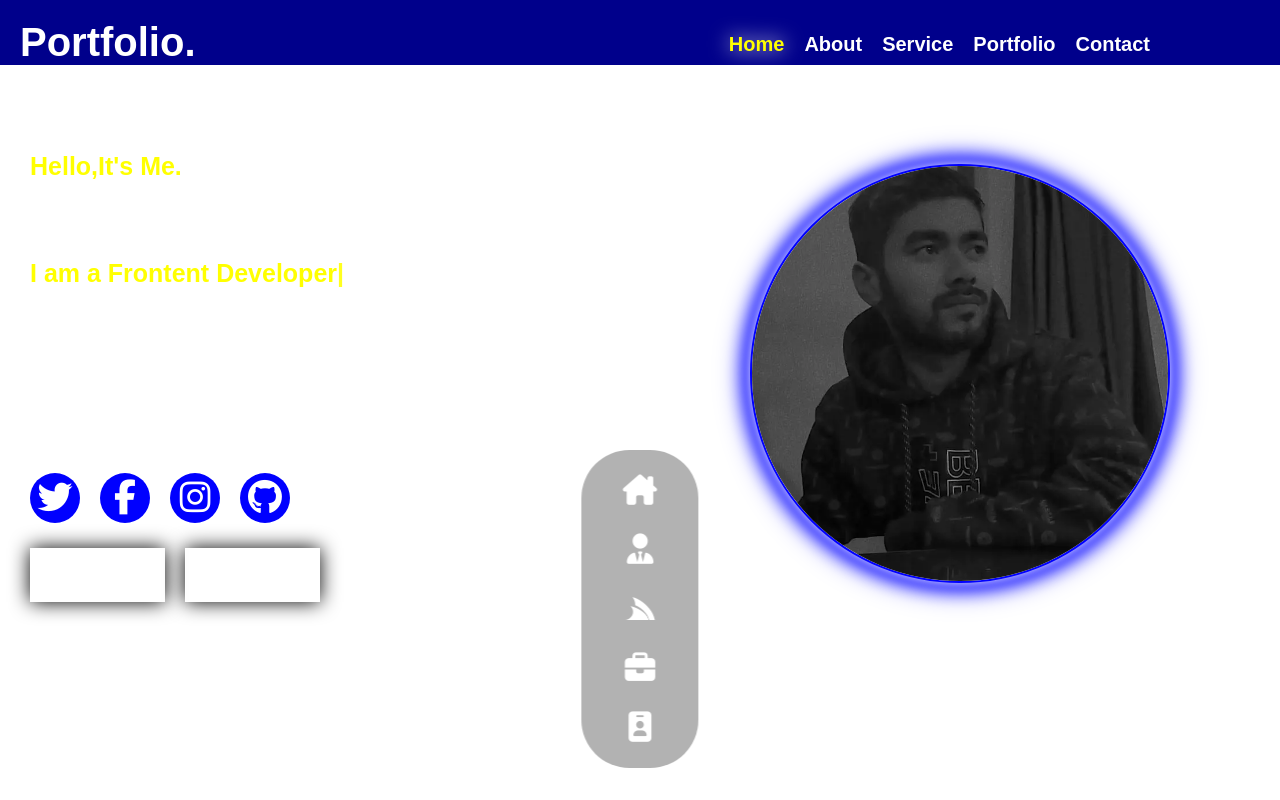
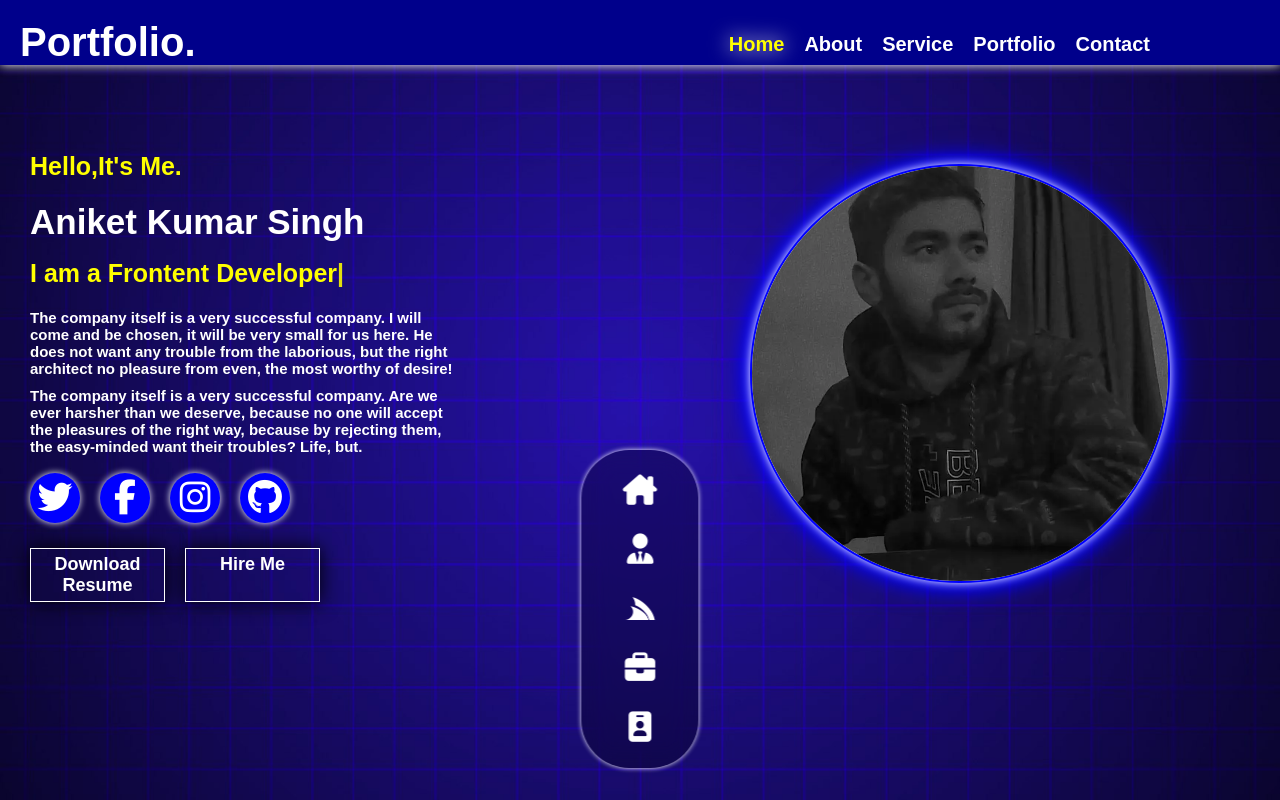
Before and after one commit to aniket-sanju/portfolio, a plain HTML site: page index.html in a window 1280 px wide. Drawn offline with nearby package versions, Linux system fonts and the light colour scheme.

Commit message:
Update style.css

```diff
--- a/style.css
+++ b/style.css
@@ -8,7 +8,7 @@
 }
 
 body{
-    background-image: url(CV/bg-image.jpg);
+    background-image: url(bg-image.jpg);
     background-position: center;
     background-size: cover;
     color: #fff;
```
